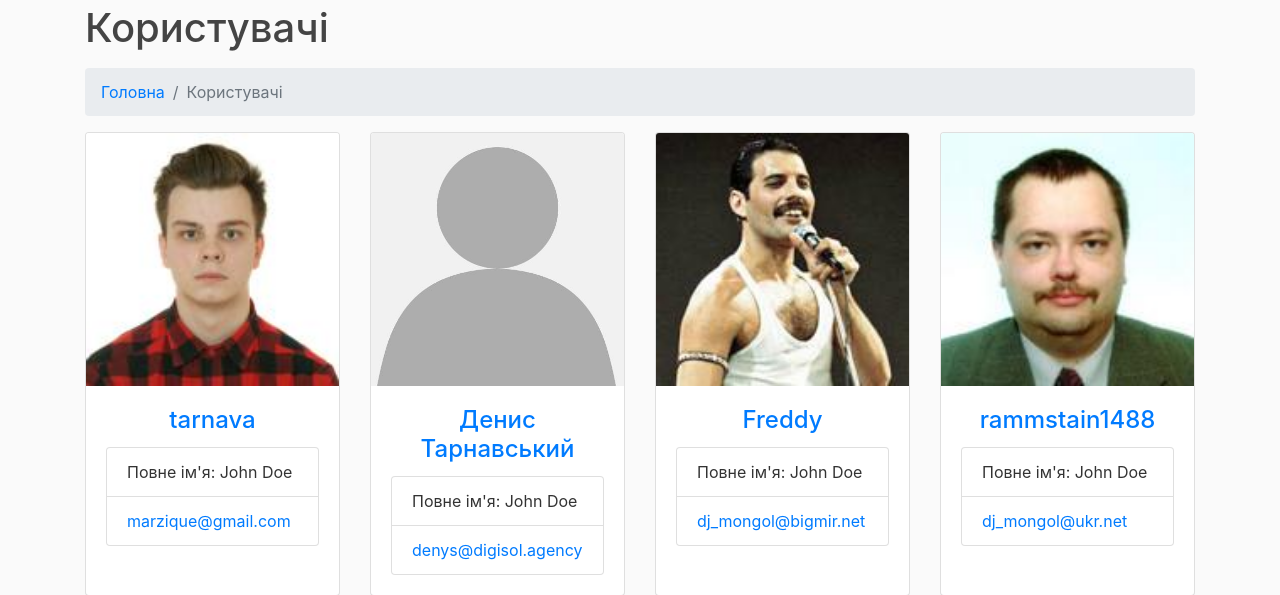
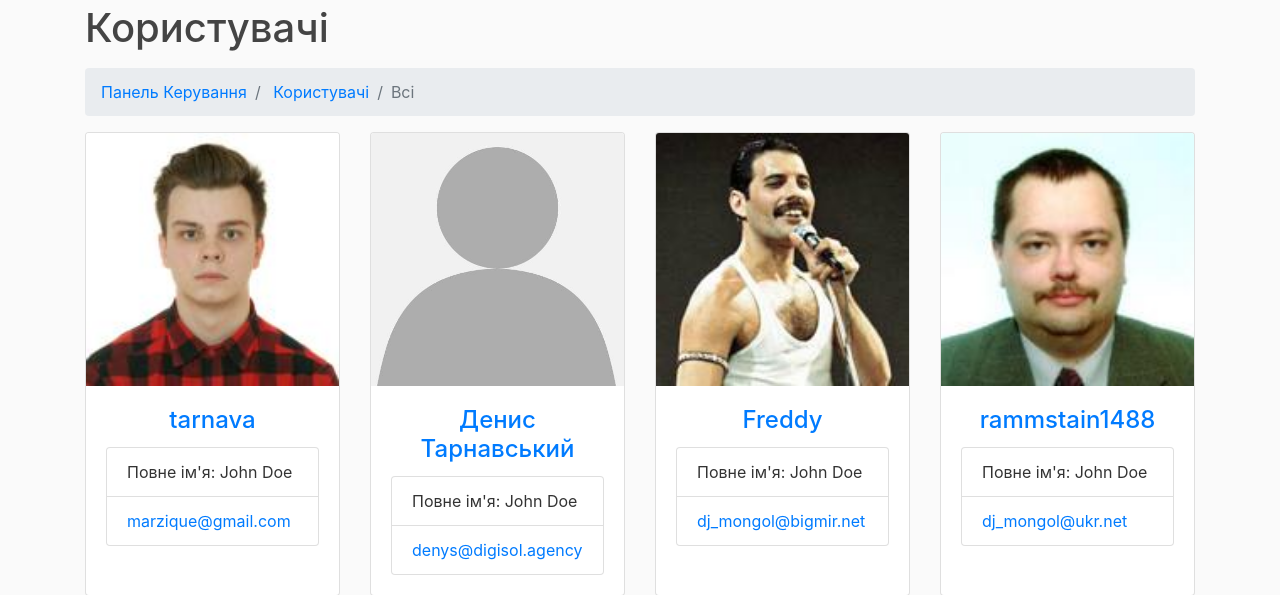
Before and after one commit to marzique/frecs2.0, a Flask app: page /users in a window 1280 px wide. Shown: the part 76-671 px from the top of the page. Run offline with Flask 2, Linux system fonts and the light colour scheme; a user stored in the database is signed in; data comes from the database, SQL or seed files in the repository; both versions use the stored data as it was after the commit; grey boxes labelled with a size stand in for pictures from a placeholder-image service; some libraries are stand-ins or nearby versions; some web fonts are replaced.

Commit message:
breadcrumbs referring to dashboard

```diff
--- a/rpd_site/templates/users.html
+++ b/rpd_site/templates/users.html
@@ -11,9 +11,12 @@
 
       <ol class="breadcrumb">
         <li class="breadcrumb-item">
-          <a href="{{ url_for('index') }} ">Головна</a>
+          <a href="{{ url_for('admin') }} ">Панель Керування</a>
         </li>
-        <li class="breadcrumb-item active">{{ title }}</li>
+        <li class="breadcrumb-item">
+          <a href="#">Користувачі</a>
+        </li>
+        <li class="breadcrumb-item active">Всі</li>
       </ol>
 <div class="row">
 
```
Also changed, not shown: rpd_site/site.db.
